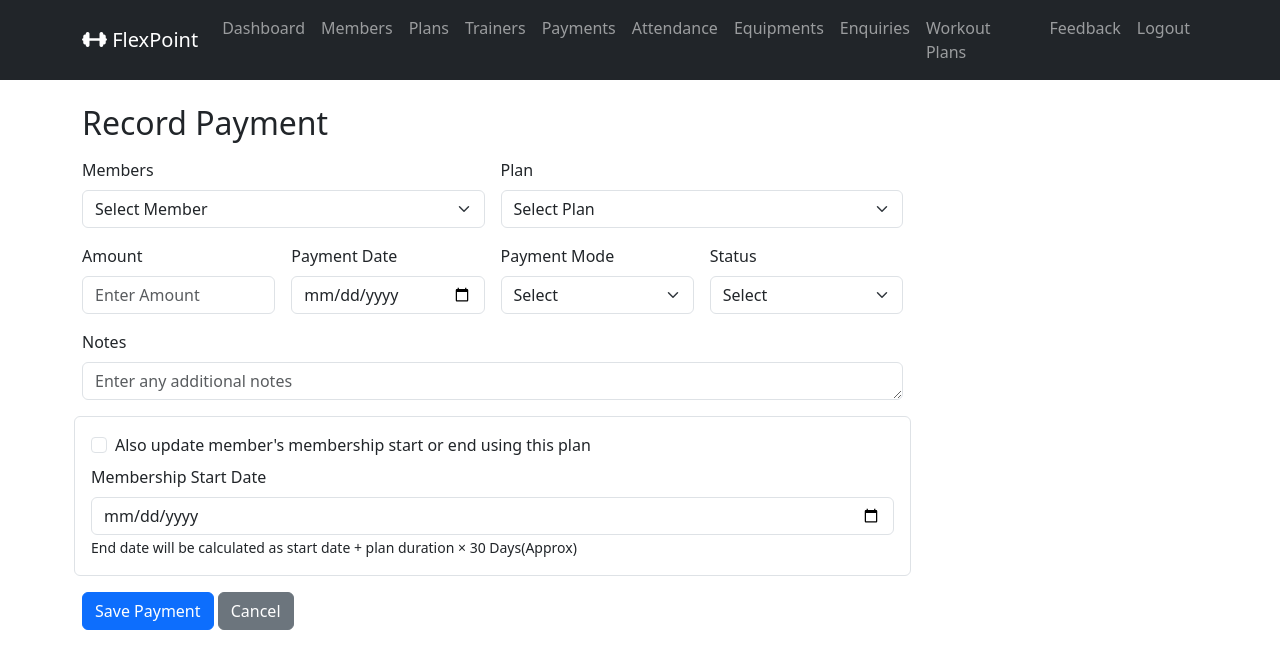
After one commit to rahul-hasan25/Django-GymManagementSystem, a Django app: page /admin_payment_add/ in a window 1280 px wide. The commit adds this page. Shown: the top 669 px of the page. Run offline with Django 5.2, Linux system fonts and the light colour scheme; a user stored in the database is signed in; data comes from the database, SQL or seed files in the repository; both versions use the stored data as it was after the commit; some libraries are stand-ins or nearby versions.

Commit message:
manage admin payments

```diff
--- /dev/null
+++ b/gymapp/templates/admin_payment_form.html
@@ -0,0 +1,83 @@
+{% extends 'base.html' %}
+
+
+{% block content %}
+
+<h2 class="mb-3">Record Payment</h2>
+
+<form method="POST" class="row g-3 w-75">
+    {% csrf_token %}
+
+    <div class="col-md-6">
+        <label class="form-label">Members</label>
+        <select name="member_id" class="form-select" required>
+            <option value="">Select Member</option>
+            {% for member in members %}
+                <option value="{{ member.id }}"> {{ member.full_name }} ({{ member.user.username }}) </option>
+            {% endfor %}
+        </select>
+    </div>
+
+    <div class="col-md-6">
+        <label for="title" class="form-label">Plan</label>
+        <select name="plan_id" class="form-select" required>
+            <option value="">Select Plan</option>
+            {% for plan in plans %}
+                <option value="{{ plan.id }}">{{ plan.name }}</option>
+            {% endfor %}
+        </select>
+    </div>
+
+    <div class="col-md-3">
+        <label for="amount" class="form-label">Amount</label>
+        <input type="number" id="amount" class="form-control" name="amount" step="0.01" placeholder="Enter Amount" required>
+    </div>
+
+    <div class="col-md-3">
+        <label class="form-label">Payment Date</label>
+        <input type="date" class="form-control" name="payment_date" required>
+    </div>
+
+    <div class="col-md-3">
+        <label class="form-label">Payment Mode</label>
+        <select name="mode" class="form-select" required>
+            <option value="">Select</option>
+            <option value="CASH">CASH</option>
+            <option value="ONLINE">ONLINE</option>
+        </select>
+    </div>
+
+    <div class="col-md-3">
+        <label class="form-label">Status</label>
+        <select name="status" class="form-select" required>
+            <option value="">Select</option>
+            <option value="PAID">PAID</option>
+            <option value="PENDING">PENDING</option>
+        </select>
+    </div>
+
+    <div class="col-md-12">
+        <label for="notes" class="form-label">Notes</label>
+        <textarea name="notes" id="notes" class="form-control" rows="1" placeholder="Enter any additional notes" required></textarea>
+    </div>
+
+    <div class="col-md-12 border rounded p-3">
+        <div class="form-check">
+            <input type="checkbox" class="form-check-input" name="set_membership" id="set_membership">
+            <label for="set_membership" class="form-check-label">Also update member's membership start or end using this plan</label>
+        </div>
+
+        <div class="mt-2">
+            <label class="form-label">Membership Start Date</label>
+            <input type="date" name="membership_start" class="form-control">
+            <small>End date will be calculated as start date + plan duration × 30 Days(Approx)</small>
+        </div>
+    </div>
+
+    <div class="col-md-12">
+        <button type="submit" class="btn btn-primary"> Save Payment </button>
+        <a href="{% url 'admin_payments_list' %}" class="btn btn-secondary"> Cancel </a>
+    </div>
+</form>
+
+{% endblock %}
--- a/gymapp/templates/base.html
+++ b/gymapp/templates/base.html
@@ -34,7 +34,7 @@
                                 <a class="nav-link" aria-current="page" href="{% url 'admin_trainers_list' %}">Trainers</a>
                             </li>
                             <li class="nav-item">
-                                <a class="nav-link" aria-current="page" href="#">Payments</a>
+                                <a class="nav-link" aria-current="page" href="{% url 'admin_payments_list' %}">Payments</a>
                             </li>
                             <li class="nav-item">
                                 <a class="nav-link" aria-current="page" href="{% url 'admin_attendance_list' %}">Attendance</a>
--- a/gymapp/urls.py
+++ b/gymapp/urls.py
@@ -37,4 +37,7 @@ urlpatterns = [
     path('admin_workout_plans/', views.admin_workout_plans_list, name='admin_workout_plans_list'),
     path('admin_workout_plan_add/', views.admin_workout_plan_add, name='admin_workout_plan_add'),
     path('admin_workout_plan_delete/<int:plan_id>/', views.admin_workout_plan_delete, name='admin_workout_plan_delete'),
+    #ADMIN Payments
+    path('admin_payments/', views.admin_payments_list, name='admin_payments_list'),
+    path('admin_payment_add/', views.admin_payment_add, name='admin_payment_add'),
 ]
--- a/gymapp/views.py
+++ b/gymapp/views.py
@@ -3,6 +3,8 @@ from .models import *
 from django.contrib import messages
 from django.contrib.auth import authenticate, login, logout
 from django.contrib.auth.decorators import login_required
+from datetime import datetime, timedelta
+from decimal import Decimal
 
 
 def home(request):
@@ -443,3 +445,85 @@ def admin_workout_plan_delete(request, plan_id):
         messages.success(request, 'Plan deleted successfully!')
         return redirect('admin_workout_plans_list')
     return redirect('admin_workout_plans_list')
+
+
+
+# ADMIN Payment
+@admin_required
+def admin_payments_list(request):
+    member_id = request.GET.get('member_id')
+    status    = request.GET.get('status')
+    payments  = Payment.objects.select_related('member', 'plan').all().order_by('-payment_date')
+    members   = MemberProfile.objects.all().order_by('full_name')
+
+    if member_id:
+        payments = payments.filter(member__id=member_id)
+    if status in ['PENDING', 'PAID']:
+        payments = payments.filter(status=status)
+
+    context = {
+        'payments'          : payments,
+        'members'           : members,
+        'selected_member_id': member_id,
+        'selected_status'   : status
+    }
+
+    return render(request, 'admin_payments_list.html', context)
+
+
+@admin_required
+def admin_payment_add(request):
+    members = MemberProfile.objects.all().order_by('full_name')
+    plans   = MembershipPlan.objects.all().order_by('duration_months')
+
+    if request.method == 'POST':
+        member_id    = request.POST.get('member_id')
+        plan_id      = request.POST.get('plan_id')
+        amount       = request.POST.get('amount')
+        payment_date = request.POST.get('payment_date') or timezone.now().date()
+        mode         = request.POST.get('mode')
+        status       = request.POST.get('status')
+        notes        = request.POST.get('notes')
+
+        set_membership   = request.POST.get('set_membership') # Checkbox to set membership plan
+        membership_start = request.POST.get('membership_start')
+
+        if not member_id or not plan_id or not amount or not status:
+            messages.error(request, 'Please fill in all required fields.')
+            return redirect('admin_payment_add')
+
+        member = MemberProfile.objects.get(id=member_id)
+        plan   = MembershipPlan.objects.get(id=plan_id)
+
+        # OverPayment Check
+        if plan and plan.fee:
+            total_paid = Payment.objects.filter(member=member,plan=plan,status='PAID').aggregate(total=models.Sum('amount'))['total'] or Decimal('0')
+            amount     = Decimal(amount)
+            if total_paid + amount > plan.fee:
+                remaining_amount = plan.fee - total_paid
+                messages.error(request, f'Total paid amount exceeds the plan fee of {plan.fee}. Remaining amount: {remaining_amount}. Please check the amount.')
+                return redirect('admin_payment_add')
+
+        Payment.objects.create(
+            member       = member,
+            plan         = plan,
+            amount       = amount,
+            status       = status,
+            mode         = mode,
+            payment_date = payment_date,
+            notes        = notes
+        )
+
+        membership_start_str = request.POST.get('membership_start')
+        if set_membership == 'on' and plan and membership_start_str:
+            membership_start = datetime.strptime(membership_start_str, "%Y-%m-%d").date()
+
+            member.plan             = plan
+            member.membership_start = membership_start
+            member.membership_end   = membership_start + timedelta(days=plan.duration_months * 30)
+
+            member.save()
+
+        messages.success(request, 'Payment recorded successfully!')
+        return redirect('admin_payments_list')
+    return render(request, 'admin_payment_form.html', {'members':members, 'plans':plans})
```
Also changed, not shown: gymapp/templates/admin_payments_list.html (added, +76 -0 lines), db.sqlite3.
